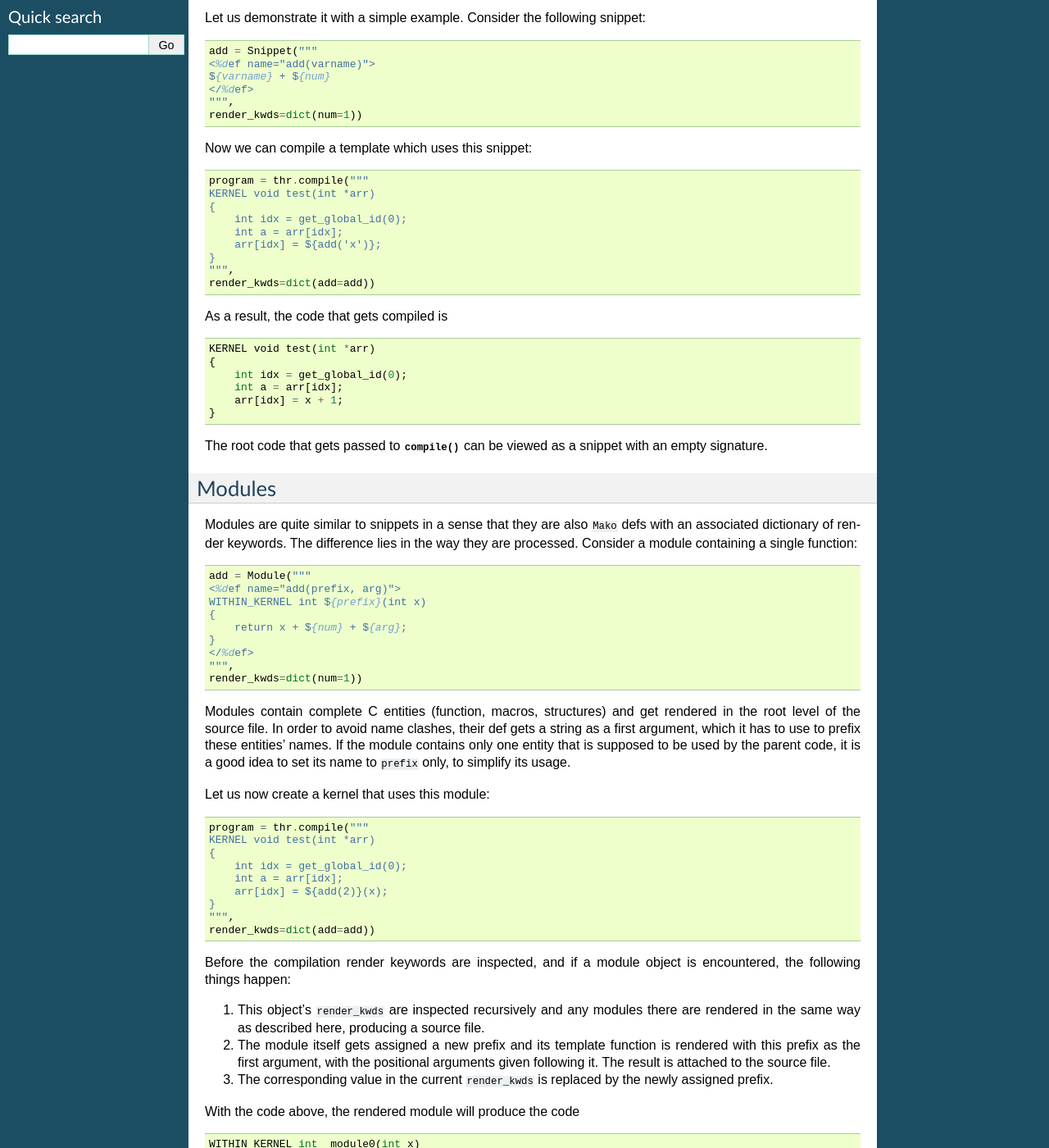
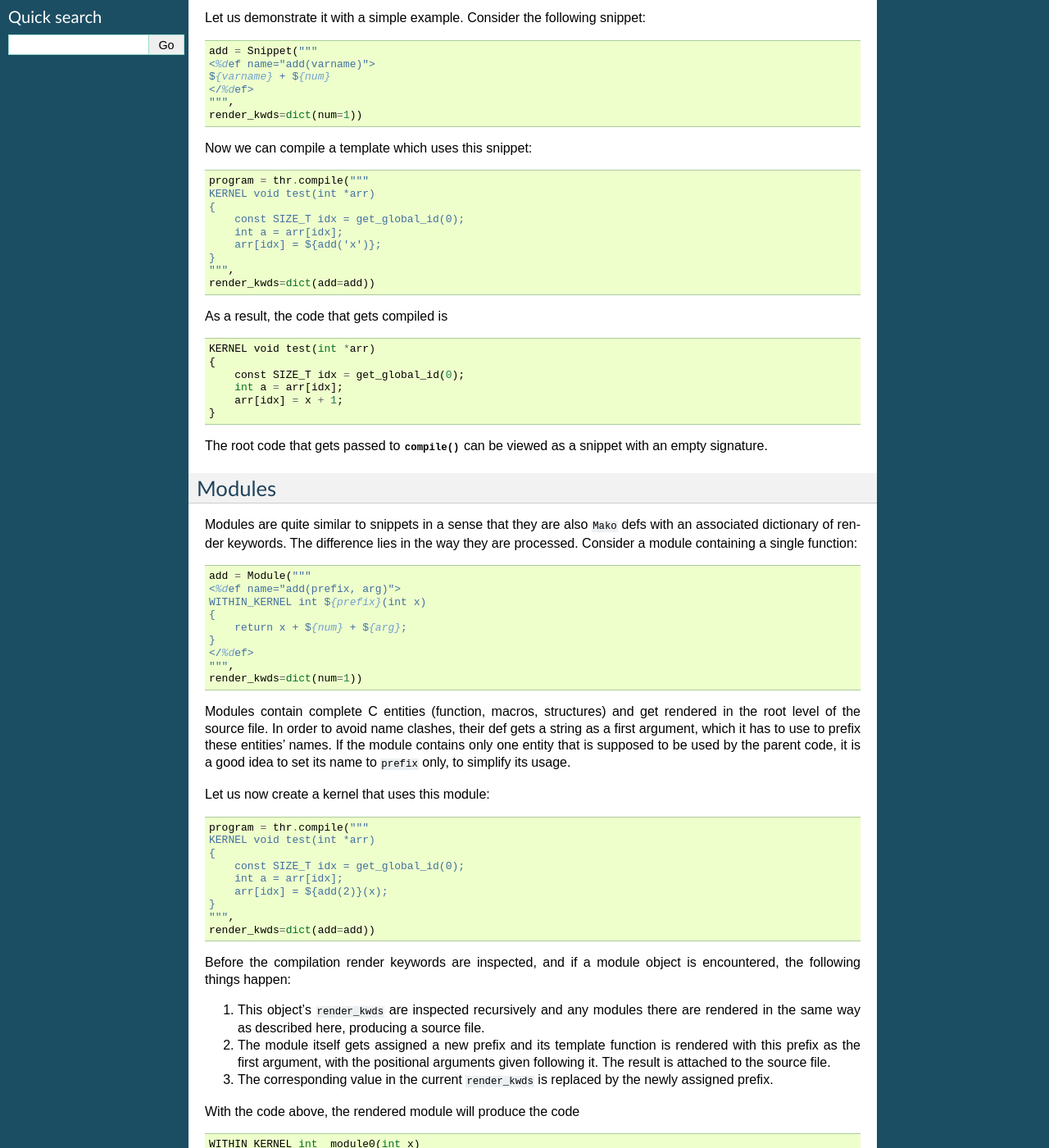
Before and after one commit to fjarri/reikna, a Sphinx documentation site: the page built from doc/source/tutorial-modules.rst, in a window 1280 px wide and 1400 px high, scrolled down 370 px. Shown: the whole window at 82% size. Built offline with Sphinx 7.4.7, drawn with Linux system fonts in a browser that asks for light colours.

Commit message:
Replaced int/unsigned int with SIZE_T and VSIZE_T, depending on what functions were used to get IDs.

```diff
--- a/doc/source/introduction.rst
+++ b/doc/source/introduction.rst
@@ -30,7 +30,7 @@ Consider the following example, which is very similar to the one from the index
         GLOBAL_MEM float *a,
         GLOBAL_MEM float *b)
     {
-      const int i = get_local_id(0);
+      const SIZE_T i = get_local_id(0);
       dest[i] = a[i] * b[i];
     }
     """)
@@ -79,7 +79,7 @@ The template engine of choice in ``reikna`` is `Mako <http://www.makotemplates.o
         GLOBAL_MEM ${ctype} *a,
         GLOBAL_MEM ${ctype} *b)
     {
-      const int i = get_local_id(0);
+      const SIZE_T i = get_local_id(0);
       dest[i] = ${mul}(a[i], b[i]);
     }
     """, render_kwds=dict(
--- a/doc/source/tutorial-advanced.rst
+++ b/doc/source/tutorial-advanced.rst
@@ -40,7 +40,7 @@ Let us consider a (not very useful, but quite involved) example:
             Parameter('param', Annotation(Type(numpy.float32))),
         ],
         """
-        int idx = ${idxs[0]};
+        VSIZE_T idx = ${idxs[0]};
         float i1 = ${in1.load_same};
         float i2 = ${in2.load_idx}(100 - idx) * ${param};
         ${out1.store_same}(i1);
@@ -124,7 +124,7 @@ For our example we only need one action, which is the execution of an elementwis
             ${kernel_declaration}
             {
                 VIRTUAL_SKIP_THREADS;
-                int idx = virtual_global_id(0);
+                const VSIZE_T idx = virtual_global_id(0);
                 ${k_output.ctype} result =
                     ${k_input1.load_idx}(idx) +
                     ${mul}(${k_input2.load_idx}(idx), ${k_param});
--- a/doc/source/tutorial-basic.rst
+++ b/doc/source/tutorial-basic.rst
@@ -57,7 +57,7 @@ As an example, let us consider a pure parallel computation object with one outpu
         Parameter('in2', Annotation(carr_t, 'i')),
         Parameter('param', Annotation(numpy.float32))],
         """
-        int idx = ${idxs[0]};
+        VSIZE_T idx = ${idxs[0]};
         ${out.store_idx}(
             idx, ${in1.load_idx}(idx) + ${in2.load_idx}(idx) + ${param});
         """)
--- a/doc/source/tutorial-modules.rst
+++ b/doc/source/tutorial-modules.rst
@@ -35,7 +35,7 @@ Now we can compile a template which uses this snippet:
     program = thr.compile("""
     KERNEL void test(int *arr)
     {
-        int idx = get_global_id(0);
+        const SIZE_T idx = get_global_id(0);
         int a = arr[idx];
         arr[idx] = ${add('x')};
     }
@@ -48,7 +48,7 @@ As a result, the code that gets compiled is
 
     KERNEL void test(int *arr)
     {
-        int idx = get_global_id(0);
+        const SIZE_T idx = get_global_id(0);
         int a = arr[idx];
         arr[idx] = x + 1;
     }
@@ -86,7 +86,7 @@ Let us now create a kernel that uses this module:
     program = thr.compile("""
     KERNEL void test(int *arr)
     {
-        int idx = get_global_id(0);
+        const SIZE_T idx = get_global_id(0);
         int a = arr[idx];
         arr[idx] = ${add(2)}(x);
     }
@@ -121,7 +121,7 @@ Then the main code is rendered and appended to the previously renderd parts, giv
 
     KERNEL void test(int *arr)
     {
-        int idx = get_global_id(0);
+        const SIZE_T idx = get_global_id(0);
         int a = arr[idx];
         arr[idx] = _module0(x);
     }
```
Also changed, not shown: doc/source/api/cluda.rst (+27 -14 lines), 15 other files.
